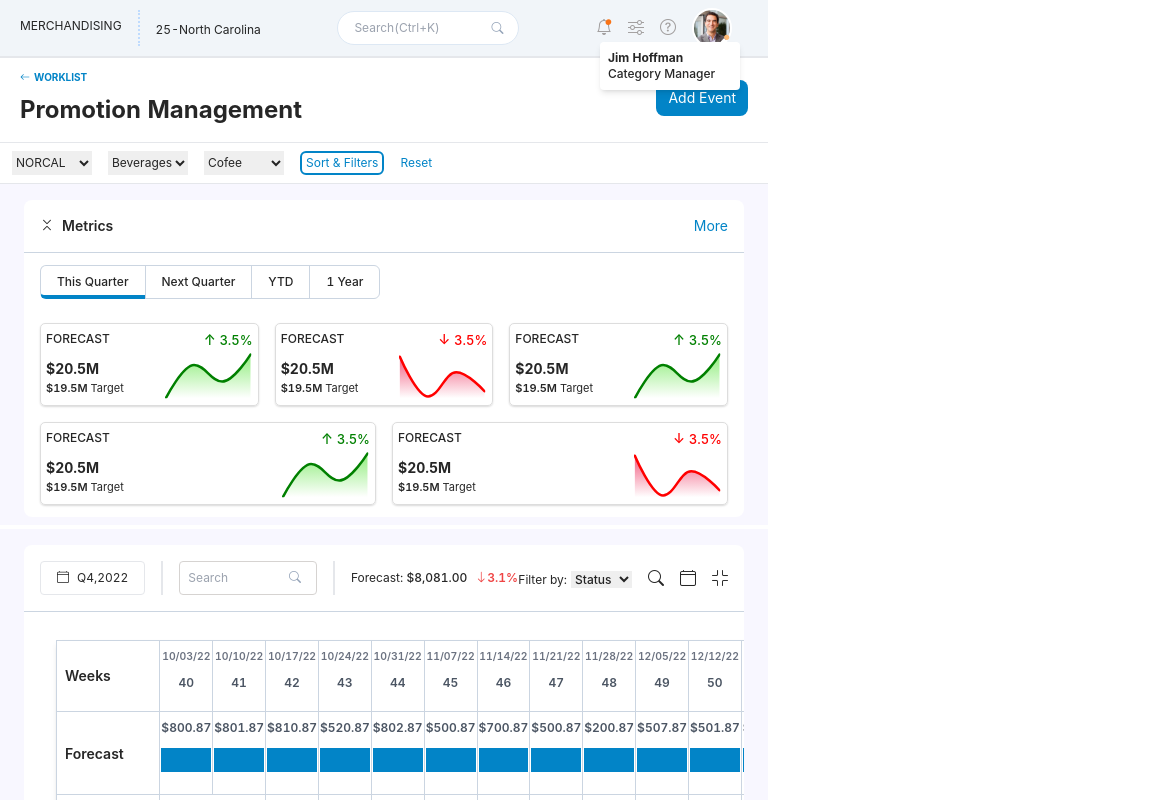
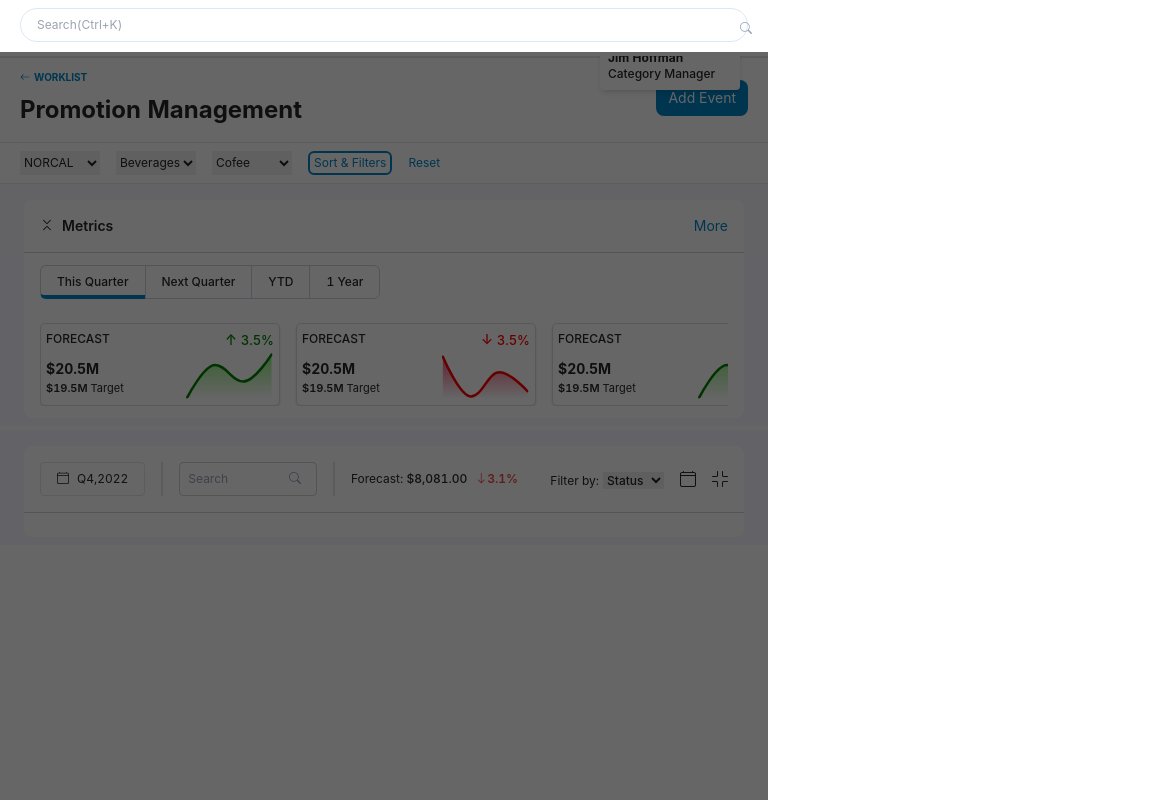
Before and after one commit to anubhavcse08/abs_poc_moonraft, a React (Create React App) app: page / in a window 768 px wide. Shown: the top 800 px of the page, 1152 px wide, since content can reach past the window. Built offline with nearby package versions, Linux system fonts and the light colour scheme.

Commit message:
style changes

```diff
--- a/src/App.css
+++ b/src/App.css
@@ -59,8 +59,10 @@ h6 {
   /* border: 1px solid #ddd; */
   margin-top: 12px;
   /* border-radius: 5px; */
-  flex-wrap: wrap;
   /* box-shadow: 0 1px 2px rgba(0,0,0,0.15); */
+  scroll-snap-type: x-mandatory;
+  overflow-x: scroll;
+
 }
 .card-layout {
   border: 1px solid #ddd;
@@ -182,14 +184,10 @@ section {
 .cell-width-13 {
   max-width: 91%;
 }
-.search-box-2 {
-  width: clamp(6rem, 20%, 12rem);
-}
 
 .data-cell-label {
   height: 32px;
 }
-
 
 @media (min-width: 768px) {
   section {
@@ -197,4 +195,7 @@ section {
     padding: 1rem 1.5rem 0.5rem;
     margin-bottom: 4px;
   }
+  .search-box-2 {
+    width: clamp(6rem, 20%, 12rem);
+  }
 }
--- a/src/App.js
+++ b/src/App.js
@@ -126,7 +126,7 @@ class App extends Component {
               <div className="text-sm font-semibold">
                 <i class="bi bi-chevron-contract mr-2"></i>Metrics
               </div>
-              <button class="button-more text-sky-600 text-sm">More</button>
+              <button class="button-more text-sky-600 text-xs md:text-sm">More</button>
             </div>
             <div class="card-body py-3 px-4">
               <TimeButtonMenu />
@@ -145,24 +145,14 @@ class App extends Component {
         {/* <SplineChart  isGrowth={true} /> */}
         <section>
           <div class="card">
-            <div class="card-header flex flex-wrap items-center p-4 border-b border-slate-300 text-xs">
-              <div className="relative border rounded py-2 px-4">
+            <div class="card-header flex flex-wrap gap-y-2 gap-x-4 md:gap-0 items-center p-4 border-b border-slate-300 text-xs">
+              <div className="inline-flex md:contents order-1 items-center gap-4">
+                <div className="relative border rounded p-1 md:py-2 md:px-4">
                   <i class="bi bi-calendar4 pr-2"></i>Q4,2022
                 </div>
-              <div className="border w-px mx-4 py-4 hidden md:block"></div>
-              <div className="search-box-2 relative hidden md:block">
-                <div class="flex absolute inset-y-0 right-4 items-center pl-3 pointer-events-none text-slate-400">
-                  <i class="bi bi-search"></i>
-                </div>
-                <input
-                  type="search"
-                  className="border rounded p-2 border-stone-300 focus:border-stone-400 w-full"
-                  placeholder="Search"
-                  required
-                ></input>
-              </div>
-              <div className="border w-px mx-4 py-4 hidden md:block"></div>
-              <div className="forecast ml-auto md:ml-0">
+
+                <div className="border w-px mx-4 py-4 hidden md:block order-3"></div>
+                <div className="forecast md:ml-0 order-4">
                   <span>
                     Forecast: <span className="font-medium">$8,081.00</span>
                   </span>
@@ -171,7 +161,21 @@ class App extends Component {
                     <span id="growth-perc">3.1</span>%
                   </span>
                 </div>
-              <div class="filterby mt-1 md:ml-auto">
+              </div>
+              <div className="inline-flex items-center md:contents">
+                <div className="border w-px mx-4 py-4 hidden md:block order-1"></div>
+                <div className="search-box-2 md:ml-0 w-40 md:w-0 relative order-2 ">
+                  <div class="flex absolute inset-y-0 right-2 md:right-4 items-center pl-3 pointer-events-none text-slate-400">
+                    <i class="bi bi-search"></i>
+                  </div>
+                  <input
+                    type="search"
+                    className="border rounded p-1 md:p-2 border-stone-300 focus:border-stone-400 w-full"
+                    placeholder="Search"
+                    required
+                  ></input>
+                </div>
+                <div class="filterby mt-1 ml-4 md:ml-auto order-5">
                   <label>Filter by:</label>
                   <select class="font-medium ml-1 pr-1">
                     <option value="1" selected>
@@ -181,10 +185,8 @@ class App extends Component {
                     <option value="3">Three</option>
                   </select>
                 </div>
-              <div class="icons flex items-center gap-3 md:gap-4 ml-auto md:ml-4 text-xs md:text-base">
-                <span className="icon">
-                  <i class="bi bi-search"></i>
-                </span>
+              </div>
+              <div class="icons items-center gap-3 md:gap-4 ml-auto md:ml-4 text-xs md:text-base hidden md:flex order-6">
                 <span className="icon">
                   <i class="bi bi-calendar4"></i>
                 </span>
@@ -194,7 +196,7 @@ class App extends Component {
               </div>
             </div>
             <div class="card-body py-3 px-4">
-              <TableDesc></TableDesc>
+              {/* <TableDesc></TableDesc> */}
               {/* <Bar options={chartOptions} data={data} /> */}
             </div>
           </div>
--- a/src/components/Form/form.js
+++ b/src/components/Form/form.js
@@ -2,8 +2,7 @@ import "./form.css";
 
 const Form = () => {
   return (
-    <form className="global-form flex flex-col md:flex-row px-3 py-2 border-b text-xs gap-2 md:gap-4">
-      <div className="inline-flex gap-2 md:gap-4">
+    <form className="global-form flex flex-wrap px-5 py-2 border-b text-xs gap-4">
       <select class="form-select uppercase">
         <option value="1" selected>
           NORCAL
@@ -25,7 +24,6 @@ const Form = () => {
         <option value="2">Two</option>
         <option value="3">Three</option>
       </select>
-      </div>
       <div className="inline-flex gap-4">
         <button
           type="submit"
--- a/src/components/TopHeader/TopHeader.js
+++ b/src/components/TopHeader/TopHeader.js
@@ -7,8 +7,17 @@ const TopHeader = (prop) => {
       document.getElementById("global-search").focus();
     }
   };
+
+  // searchBox.addEventListener()
+
+  const toggleSearchBox = () => {
+    const searchBox = document.getElementById("global-search-box");
+
+    console.log("search", searchBox);
+    searchBox?.classList.toggle("hidden");
+  };
   return (
-    <div class="sticky top-0 z-50 bg-slate-100 px-3 md:px-5 py-2">
+    <div class="sticky top-0 z-50 bg-slate-100 px-5 md:px-5 py-2">
       <div class="flex items-center text-xs">
         <div className="flex flex-col md:flex-row">
           <span class="md:py-2 md:pr-4 md:border-r-2 md:border-dotted uppercase border-blue-200">
@@ -16,7 +25,10 @@ const TopHeader = (prop) => {
           </span>
           <span class="mt-1 md:py-2 md:pl-4">{prop.header.address}</span>
         </div>
-        <div className="search-box relative text-xs md:w-3/12 hidden md:block">
+        <div
+          className="search-box md:relative text-xs md:w-3/12 hidden md:block"
+          id="global-search-box"
+        >
           <div class="flex absolute inset-y-0 right-4 items-center pl-3 pointer-events-none text-slate-400">
             <i class="bi bi-search"></i>
           </div>
@@ -29,7 +41,10 @@ const TopHeader = (prop) => {
           ></input>
         </div>
         <div className="header-icons flex gap-3 md:gap-4 ml-auto">
-          <span class="text-slate-400 search-icon md:hidden">
+          <span
+            class="text-slate-400 search-icon md:hidden"
+            onClick={toggleSearchBox}
+          >
             <i class="bi bi-search"></i>
           </span>
           <a href="#">
@@ -47,7 +62,11 @@ const TopHeader = (prop) => {
         </div>
         <div className="user relative flex items-center ml-2 md:ml-4 md:mr-2">
           <div className="user-pic relative">
-            <img className="rounded-full md:mr-2 w-8 h-8 md:w-10 md:h-10" src={profile} alt="img"></img>
+            <img
+              className="rounded-full md:mr-2 w-8 h-8 md:w-10 md:h-10"
+              src={profile}
+              alt="img"
+            ></img>
           </div>
           <div className="user-details hidden md:block">
             <div className="user-name">{prop.header.name}</div>
--- a/src/components/TopHeader/header.css
+++ b/src/components/TopHeader/header.css
@@ -87,4 +87,26 @@
   .user-pic:hover + .user-details {
     display: block;
   }
+
+  .search-box {
+    background-color: white;
+    padding: 0.5rem 1.25rem;
+    width: 100%;
+    position: absolute;
+    inset: 0;
+    max-width: unset;
+    z-index: 10;
+  }
+
+  .search-box::after {
+    content: "";
+    position: absolute;
+    height: calc(100vh - 52px);
+    width: 100%;
+    inset: 0;
+    top: 52px;
+    z-index: 1;
+    background-color: rgba(0, 0, 0, 0.6);
+  }
+
 }
--- a/src/components/header/header.js
+++ b/src/components/header/header.js
@@ -2,7 +2,7 @@ import "./header.css";
 
 const Header = () => {
   return (
-    <header className="app-header flex items-start md:items-center px-3 py-2 md:px-5 md:pt-3 md:pb-4 border-t-2 border-b">
+    <header className="app-header flex items-start md:items-center px-5 py-2 md:px-5 md:pt-3 md:pb-4 border-t-2 border-b">
       <div className="flex flex-col">
         <a href="/worklist" className="text-sky-600 text-xss font-bold">
           <i class="bi bi-arrow-left pr-1"></i>
--- a/src/components/metrics/GraphCard.js
+++ b/src/components/metrics/GraphCard.js
@@ -15,7 +15,7 @@ const GraphCard = (props) => {
   // }, []);
 
   return (
-    <div className="card-layout flex-1">
+    <div className="card-layout w-52 shrink-0 md:w-60">
       <div className="card-title item-flex-row">
         <div className="title">{title}</div>
         <div
--- a/src/components/metrics/TimeButtonMenu.css
+++ b/src/components/metrics/TimeButtonMenu.css
@@ -1,6 +1,6 @@
 .tabs li {
   border-bottom: 1px solid var(--border);
-  padding: 0.5rem 0.7rem;
+  padding: 0.5rem 0.675rem;
 }
 
 .tabs li:first-child {
```
Lines whose indentation alone changed are shown as unchanged.
